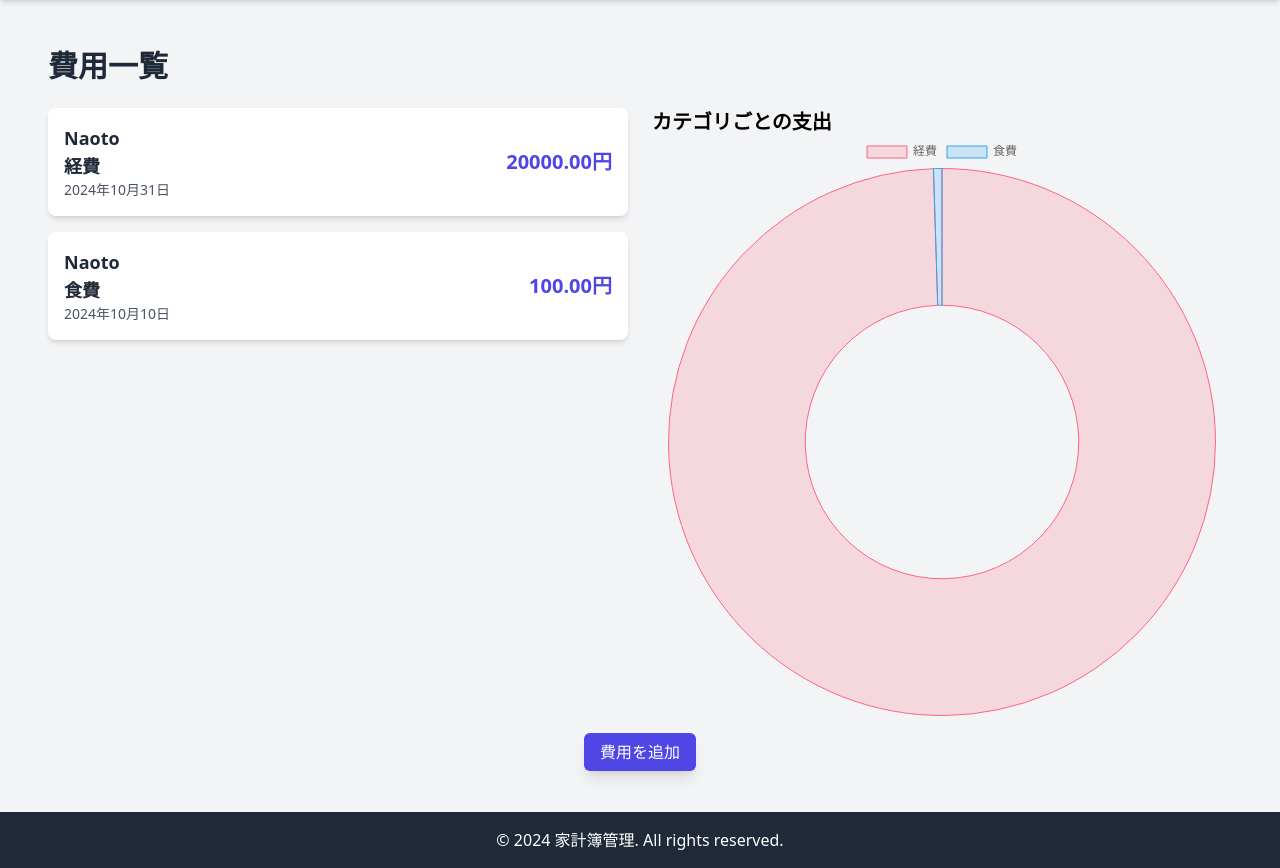
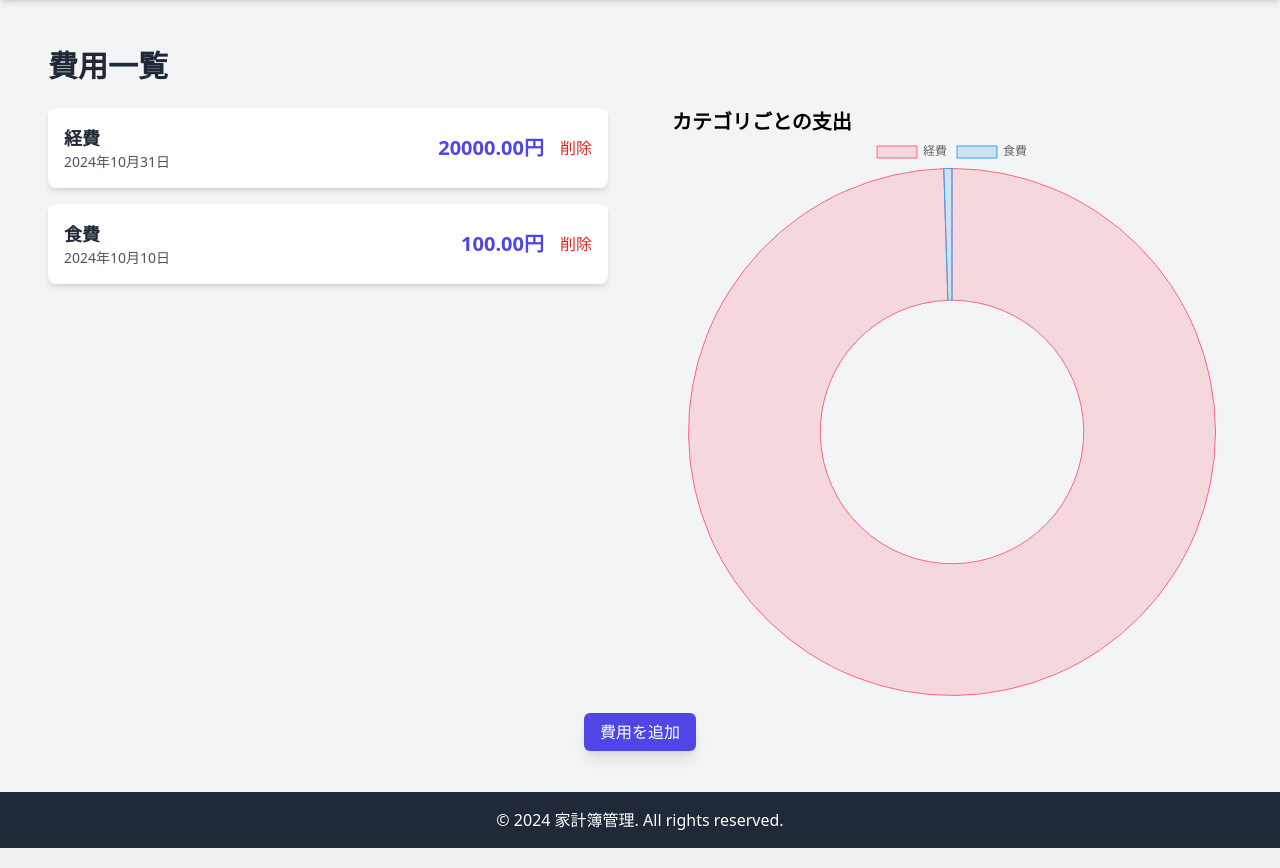
Before and after one commit to Naoto3615/Budget, a Django app: page / in a window 1280 px wide. Shown: the part 64-932 px from the top of the page. Run offline with Django 5.2, Linux system fonts and the light colour scheme; a user stored in the database is signed in; data comes from the database, SQL or seed files in the repository; both versions use the stored data as it was after the commit; some libraries are stand-ins or nearby versions.

Commit message:
Edited expense_list.html

```diff
--- a/budget/urls.py
+++ b/budget/urls.py
@@ -13,4 +13,5 @@ urlpatterns = [
     path('accounts/login/', auth_views.LoginView.as_view(redirect_authenticated_user = True,template_name='registration/login.html'), name='login'),
     path('accounts/logout/', auth_views.LogoutView.as_view(), name='logout'),  # カスタムLogoutView
     path('accounts/signup/', views.signup, name='signup'),
+    path('delete/<int:id>/', views.delete_expense, name='delete_expense'),  # 削除用のURL
 ]
--- a/expenses/views.py
+++ b/expenses/views.py
@@ -1,4 +1,4 @@
-from django.shortcuts import render, redirect
+from django.shortcuts import render, redirect, get_object_or_404
 from .forms import ExpenseForm
 from .models import Expense
 from django.contrib.auth.decorators import login_required
@@ -34,6 +34,20 @@ def expense_list(request):
     return render(request, 'expenses/expense_list.html', {'expenses': expenses, 'category_totals': category_totals})
 
 
+@login_required
+def delete_expense(request, id):
+    # 削除対象の費用を取得
+    expense = get_object_or_404(Expense, id=id, user=request.user)
+
+    if request.method == 'POST':
+        # POSTリクエストの場合に削除を実行
+        expense.delete()
+        return redirect('expense_list')  # 削除後に費用一覧にリダイレクト
+
+    # 削除確認ページを表示
+    return render(request, 'expenses/confirm_delete.html', {'expense': expense})
+
+
 def signup(request):
     if request.method == 'POST':
         form = SignUpForm(request.POST)
--- a/static/css/output.css
+++ b/static/css/output.css
@@ -597,6 +597,11 @@ video {
   margin-right: auto;
 }
 
+.mx-12 {
+  margin-left: 3rem;
+  margin-right: 3rem;
+}
+
 .mb-6 {
   margin-bottom: 1.5rem;
 }
@@ -621,8 +626,32 @@ video {
   margin-top: 1.5rem;
 }
 
-.mt-8 {
-  margin-top: 2rem;
+.mb-4 {
+  margin-bottom: 1rem;
+}
+
+.ml-4 {
+  margin-left: 1rem;
+}
+
+.ml-3 {
+  margin-left: 0.75rem;
+}
+
+.ml-auto {
+  margin-left: auto;
+}
+
+.ml-6 {
+  margin-left: 1.5rem;
+}
+
+.ml-8 {
+  margin-left: 2rem;
+}
+
+.mr-8 {
+  margin-right: 2rem;
 }
 
 .block {
@@ -641,12 +670,12 @@ video {
   min-height: 100vh;
 }
 
+.w-1\/2 {
+  width: 50%;
+}
+
 .w-full {
   width: 100%;
-}
-
-.w-1\/2 {
-  width: 50%;
 }
 
 .max-w-lg {
@@ -679,6 +708,12 @@ video {
   margin-left: calc(1rem * calc(1 - var(--tw-space-x-reverse)));
 }
 
+.space-x-6 > :not([hidden]) ~ :not([hidden]) {
+  --tw-space-x-reverse: 0;
+  margin-right: calc(1.5rem * var(--tw-space-x-reverse));
+  margin-left: calc(1.5rem * calc(1 - var(--tw-space-x-reverse)));
+}
+
 .space-y-4 > :not([hidden]) ~ :not([hidden]) {
   --tw-space-y-reverse: 0;
   margin-top: calc(1rem * calc(1 - var(--tw-space-y-reverse)));
@@ -691,10 +726,16 @@ video {
   margin-bottom: calc(1.5rem * var(--tw-space-y-reverse));
 }
 
-.space-x-6 > :not([hidden]) ~ :not([hidden]) {
+.space-x-12 > :not([hidden]) ~ :not([hidden]) {
   --tw-space-x-reverse: 0;
-  margin-right: calc(1.5rem * var(--tw-space-x-reverse));
-  margin-left: calc(1.5rem * calc(1 - var(--tw-space-x-reverse)));
+  margin-right: calc(3rem * var(--tw-space-x-reverse));
+  margin-left: calc(3rem * calc(1 - var(--tw-space-x-reverse)));
+}
+
+.space-x-16 > :not([hidden]) ~ :not([hidden]) {
+  --tw-space-x-reverse: 0;
+  margin-right: calc(4rem * var(--tw-space-x-reverse));
+  margin-left: calc(4rem * calc(1 - var(--tw-space-x-reverse)));
 }
 
 .rounded-lg {
@@ -741,6 +782,11 @@ video {
 .bg-white {
   --tw-bg-opacity: 1;
   background-color: rgb(255 255 255 / var(--tw-bg-opacity));
+}
+
+.bg-red-600 {
+  --tw-bg-opacity: 1;
+  background-color: rgb(220 38 38 / var(--tw-bg-opacity));
 }
 
 .bg-gradient-to-br {
@@ -796,6 +842,10 @@ video {
 .py-3 {
   padding-top: 0.75rem;
   padding-bottom: 0.75rem;
+}
+
+.pl-4 {
+  padding-left: 1rem;
 }
 
 .text-center {
@@ -874,6 +924,11 @@ video {
   color: rgb(255 255 255 / var(--tw-text-opacity));
 }
 
+.text-red-600 {
+  --tw-text-opacity: 1;
+  color: rgb(220 38 38 / var(--tw-text-opacity));
+}
+
 .shadow-lg {
   --tw-shadow: 0 10px 15px -3px rgb(0 0 0 / 0.1), 0 4px 6px -4px rgb(0 0 0 / 0.1);
   --tw-shadow-colored: 0 10px 15px -3px var(--tw-shadow-color), 0 4px 6px -4px var(--tw-shadow-color);
@@ -917,6 +972,11 @@ video {
 .hover\:bg-indigo-700:hover {
   --tw-bg-opacity: 1;
   background-color: rgb(67 56 202 / var(--tw-bg-opacity));
+}
+
+.hover\:bg-red-700:hover {
+  --tw-bg-opacity: 1;
+  background-color: rgb(185 28 28 / var(--tw-bg-opacity));
 }
 
 .hover\:underline:hover {
--- a/templates/expenses/expense_list.html
+++ b/templates/expenses/expense_list.html
@@ -7,18 +7,24 @@
     <h2 class="text-3xl font-bold mb-6 text-gray-800">費用一覧</h2>
 
     <!-- フレックスボックスのレイアウトに変更 -->
-    <div class="flex space-x-6">
+    <div class="flex justify-between">  <!-- `justify-between` で左右に広げる -->
         <!-- 費用一覧 -->
-        <div class="w-1/2">
+        <div class="w-1/2 mr-8">  <!-- `mr-8`で右方向のマージンを追加 -->
             <ul class="space-y-4">
                 {% for expense in expenses %}
                     <li class="bg-white p-4 rounded-lg shadow-md flex justify-between items-center">
                         <div>
-                            <p class="text-lg font-semibold text-gray-800">{{ expense.user }}</p>
                             <p class="text-lg font-semibold text-gray-800">{{ expense.category }}</p>
                             <p class="text-sm text-gray-600">{{ expense.date }}</p>
                         </div>
-                        <p class="text-xl font-bold text-indigo-600">{{ expense.amount }}円</p>
+                        <div class="flex items-center space-x-4">
+                            <p class="text-xl font-bold text-indigo-600">{{ expense.amount }}円</p>
+                            <!-- 削除ボタン -->
+                            <form method="post" action="{% url 'delete_expense' expense.id %}">
+                                {% csrf_token %}
+                                <button type="submit" class="text-red-600 hover:underline">削除</button>
+                            </form>
+                        </div>
                     </li>
                 {% empty %}
                     <p class="text-center text-gray-500">費用が登録されていません。</p>
@@ -27,7 +33,7 @@
         </div>
 
         <!-- 円グラフ -->
-        <div class="w-1/2">
+        <div class="w-1/2 ml-8">  <!-- `ml-8`で左方向のマージンを追加 -->
             <h3 class="text-xl font-bold">カテゴリごとの支出</h3>
             <canvas id="expenseChart" width="400" height="400"></canvas>
         </div>
```
Also changed, not shown: templates/expenses/confirm_delete.html (added, +20 -0 lines), db.sqlite3.
